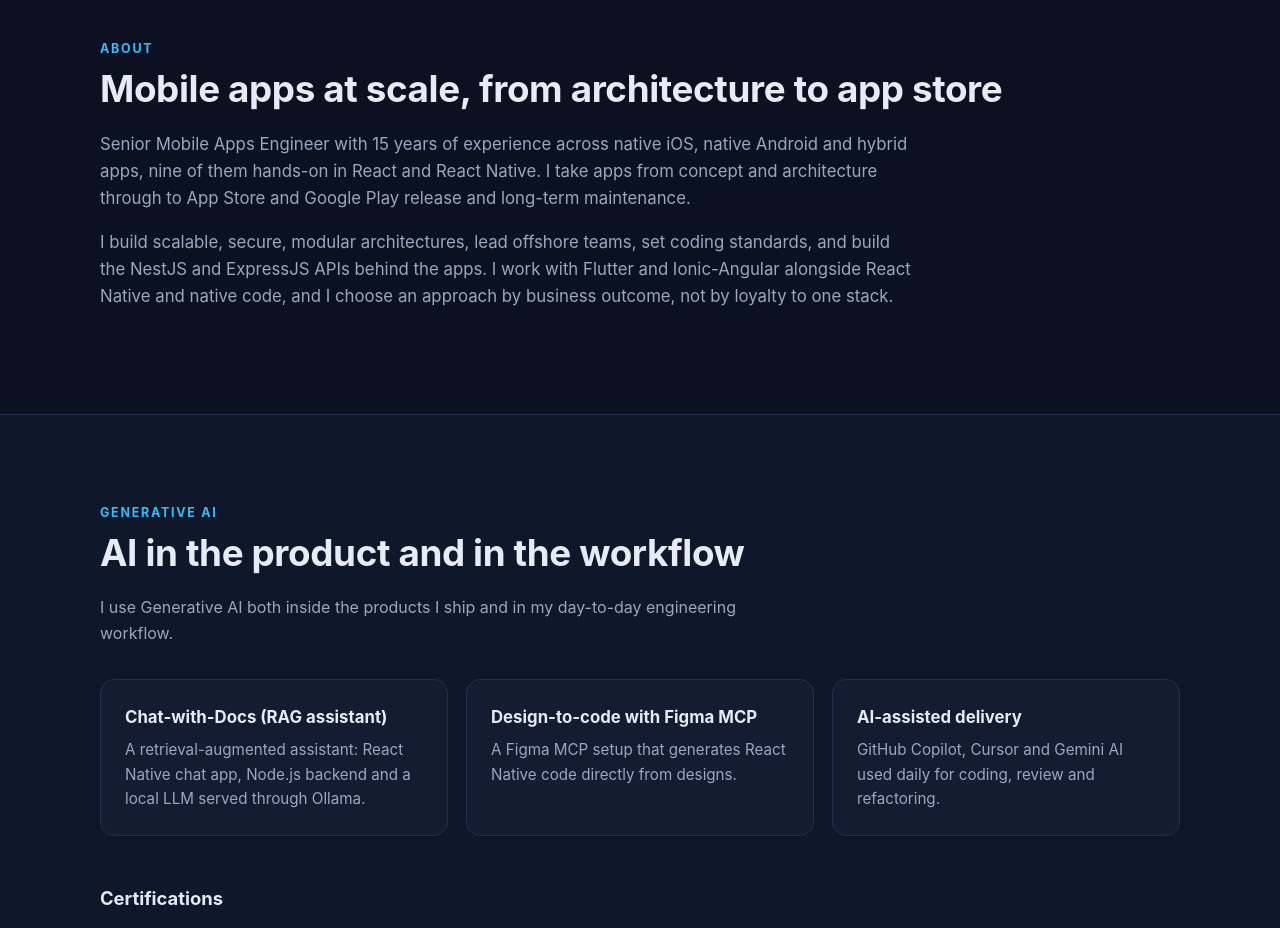
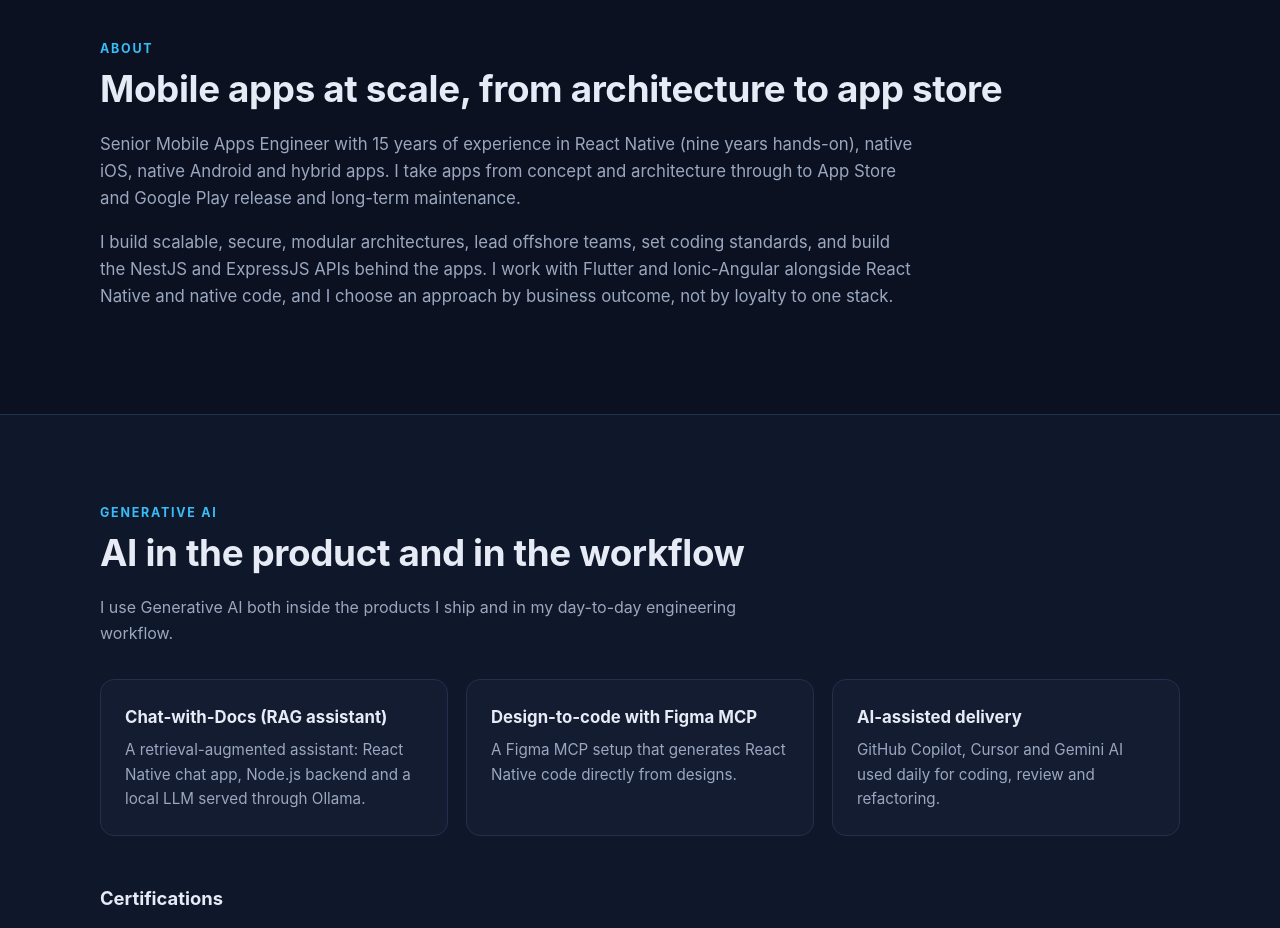
Before and after one commit to sjain0700/portfolio, a React (Create React App) app: page / in a window 1280 px wide. Shown: the part 800-1728 px from the top of the page. Built offline with nearby package versions, Linux system fonts and the light colour scheme.

Commit message:
Update portfolio.js

```diff
--- a/src/data/portfolio.js
+++ b/src/data/portfolio.js
@@ -24,7 +24,7 @@ export const stats = [
 ];
 
 export const about = [
-  'Senior Mobile Apps Engineer with 15 years of experience across native iOS, native Android and hybrid apps, nine of them hands-on in React and React Native. I take apps from concept and architecture through to App Store and Google Play release and long-term maintenance.',
+  'Senior Mobile Apps Engineer with 15 years of experience in React Native (nine years hands-on), native iOS, native Android and hybrid apps. I take apps from concept and architecture through to App Store and Google Play release and long-term maintenance.',
   'I build scalable, secure, modular architectures, lead offshore teams, set coding standards, and build the NestJS and ExpressJS APIs behind the apps. I work with Flutter and Ionic-Angular alongside React Native and native code, and I choose an approach by business outcome, not by loyalty to one stack.',
 ];
 
```
